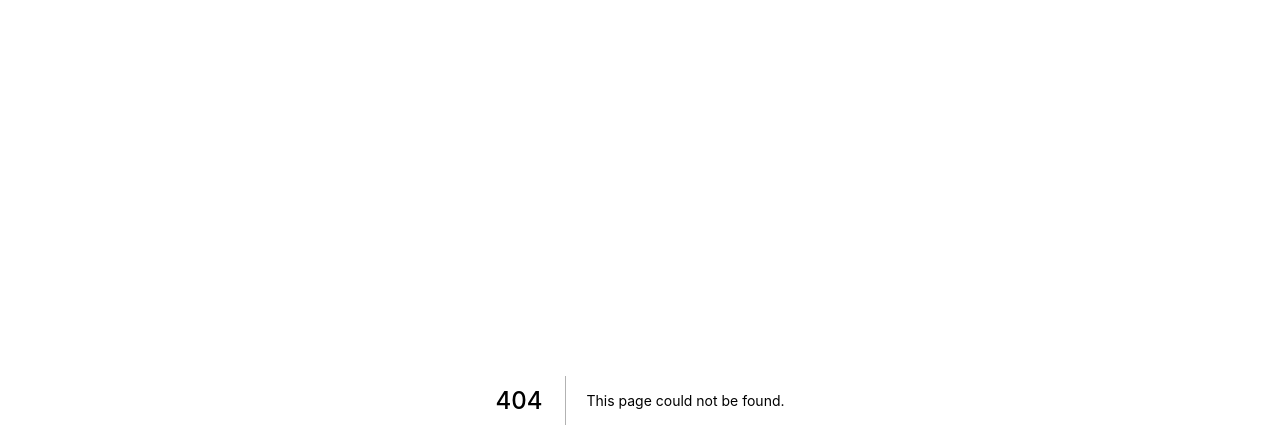
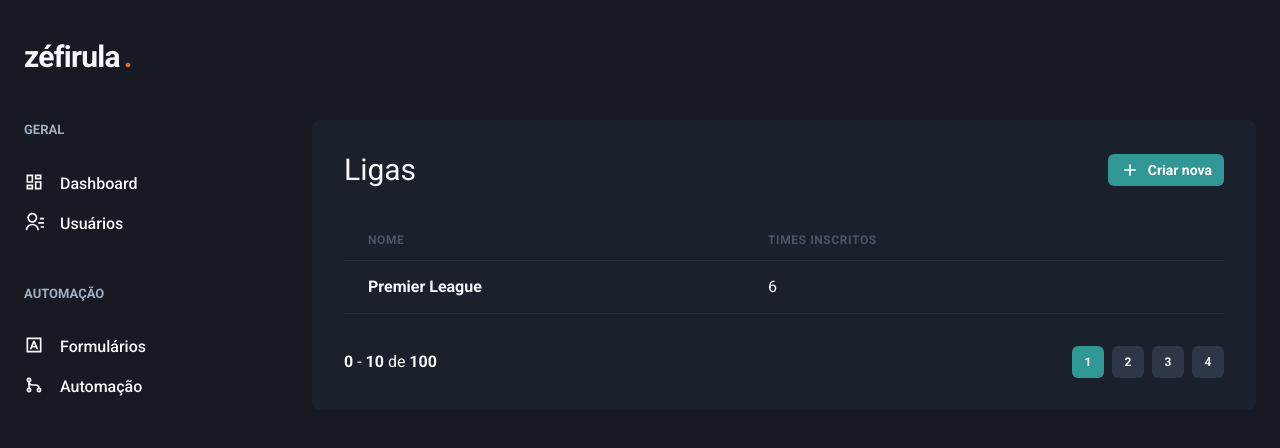
Before and after one commit to msgaspar/zefirula-web, a Next.js app: page /leagues in a window 1280 px wide. Before the commit this address had no page. Shown: the top 448 px of the page. Built offline with nearby package versions, Linux system fonts and the light colour scheme.

Commit message:
add create league page

```diff
--- /dev/null
+++ b/src/components/Pagination.tsx
@@ -0,0 +1,60 @@
+import { Button, Stack, Box } from "@chakra-ui/react";
+
+export function Pagination() {
+  return (
+    <Stack
+      direction="row"
+      mt="8"
+      justify="space-between"
+      align="center"
+      spacing="6"
+    >
+      <Box>
+        <strong>0</strong> - <strong>10</strong> de <strong>100</strong>
+      </Box>
+      <Stack direction="row" spacing="2">
+        <Button
+          size="sm"
+          fontSize="xs"
+          w="4"
+          colorScheme="teal"
+          disabled
+          _disabled={{
+            bgColor: "teal.500",
+            cursor: 'default'
+          }}
+        >1</Button>
+        <Button
+          size="sm"
+          fontSize="xs"
+          w="4"
+          bgColor="gray.700"
+          _hover={{
+            bg: 'gray:500'
+          }}
+        >
+          2</Button>
+        <Button
+          size="sm"
+          fontSize="xs"
+          w="4"
+          bgColor="gray.700"
+          _hover={{
+            bg: 'gray:500'
+          }}
+        >
+          3</Button>
+        <Button
+          size="sm"
+          fontSize="xs"
+          w="4"
+          bgColor="gray.700"
+          _hover={{
+            bg: 'gray:500'
+          }}
+        >
+          4</Button>
+        </Stack>
+    </Stack>
+  )
+}
--- /dev/null
+++ b/src/pages/leagues/index.tsx
@@ -0,0 +1,54 @@
+import Header from '../../components/Header'
+import { Box, Button, Flex, Icon, Heading, Table, Thead, Tr, Th, Checkbox, Tbody, Td, Text } from '@chakra-ui/react'
+import { Sidebar } from '../../components/Sidebar'
+import { RiAddLine } from 'react-icons/ri'
+import { Pagination } from '../../components/Pagination'
+
+export default function LeagueList() {
+  return (
+    <Box>
+      <Header />
+
+      <Flex w="100%" my="6" maxWidth={1480} mx="auto" px="6">
+        <Sidebar />
+
+        <Box flex="1" borderRadius={8} bg="gray.800" p="8">
+          <Flex mb="8" justify="space-between" align="center">
+            <Heading size="lg" fontWeight="normal">Ligas</Heading>
+
+            <Button
+              as="a"
+              size="sm"
+              fontSize="sm"
+              colorScheme="teal"
+              leftIcon={<Icon as={RiAddLine} fontSize="20" />}
+            >
+              Criar nova
+            </Button>
+          </Flex>
+
+          <Table colorScheme="whiteAlpha">
+            <Thead>
+              <Tr>
+                <Th width="400px">Nome</Th>
+                <Th>Times inscritos</Th>
+              </Tr>
+            </Thead>
+            <Tbody>
+              <Tr>
+                <Td>
+                  <Text fontWeight="bold">Premier League</Text>
+                </Td>
+                <Td>
+                  6
+                </Td>
+              </Tr>
+            </Tbody>
+          </Table>
+
+          <Pagination />
+        </Box>
+      </Flex>
+    </Box>
+  )
+}
```
Also changed, not shown: src/pages/dashboard.tsx (+9 -1 lines), src/pages/leagues/create.tsx (added, +35 -0 lines).
